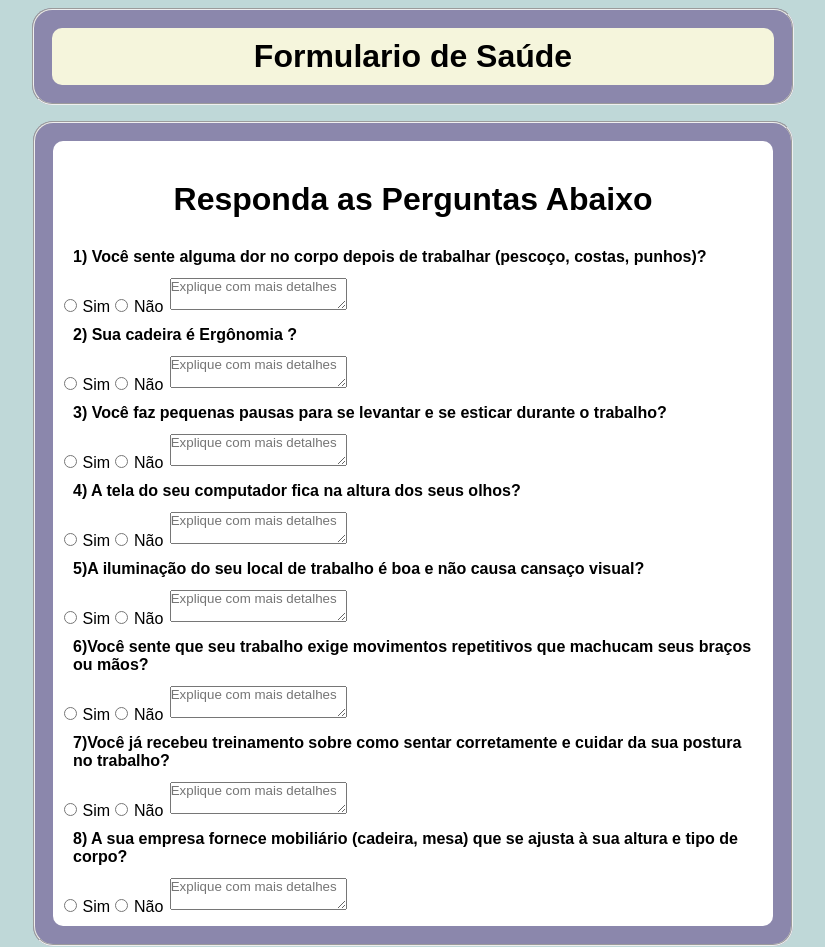
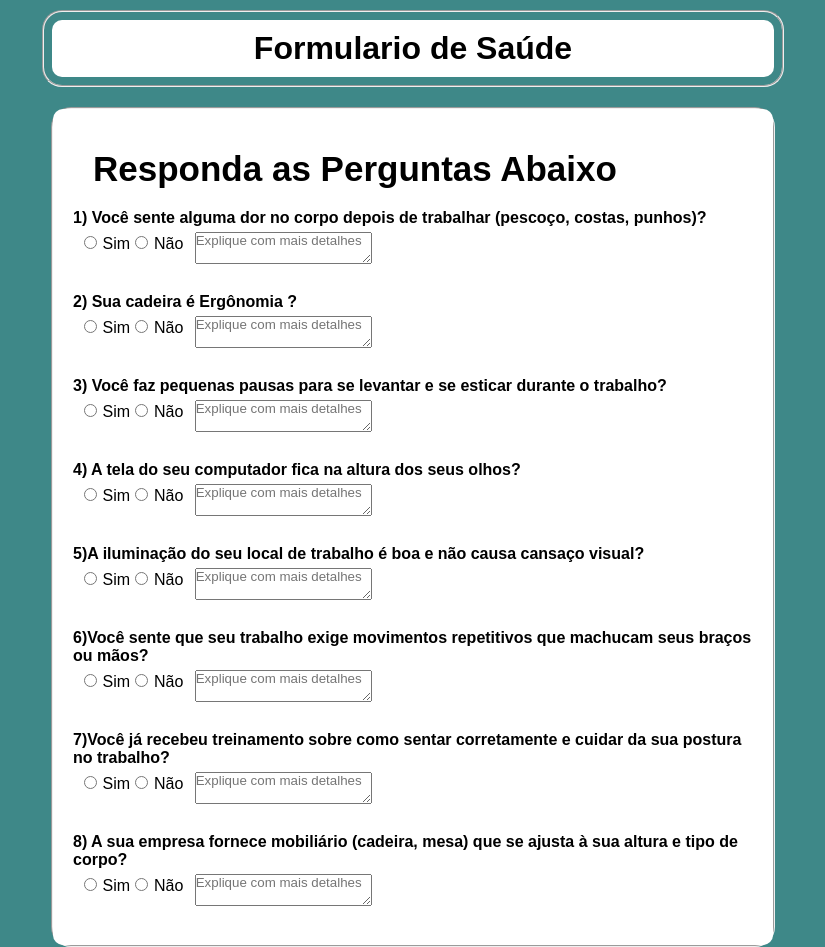
Before and after one commit to Wellinton071/Formul-rio-de-Perguntas-Erg-nomicas, a plain HTML site: page index.html in a window 1280 px wide. Shown: the top 947 px of the page, without its empty margins (227-1052 px from the left). Drawn offline with Linux system fonts and the light colour scheme.

Commit message:
Ataulzando

```diff
--- a/css/style.css
+++ b/css/style.css
@@ -9,9 +9,9 @@
 
 .group-top{
 
-    margin: 10px;
+    margin: 8px;
     width: 702px;
-    background-color: beige;
+    background-color: white;
     text-align: center;
     padding: 10px;
     border-radius: 10px;
@@ -22,16 +22,15 @@
 
 fieldset{
     border-radius: 20px;
-    padding: 8px;
-    margin: 8px;
-    background-color: rgb(139, 135, 172);
+    margin: 10px;
+
 }
 
 form{
     display: flex;
     flex-direction: column;
     align-items: center;
-    background-color: rgb(191, 216, 216);
+    background-color: rgb(62, 136, 136);
     width: 100vw;
     height: 950px;
 }
@@ -42,37 +41,53 @@ form{
     background-color: white;
     border-radius: 10px;
     padding: 10px;
-    margin: 10px;
     width: 700px;
 
 }
 
-input{
+input {
     margin: 1px;
+    position: relative;
+    bottom: 40px;
+    left: 20px;
+}
+label{
+    position: relative;
+    bottom: 40px;
+    left: 20px;
 }
 
+
 textarea{
-    margin: 2px;
+    margin: 5px;
+    position: relative;
+    left: 22px;
+    bottom: 20px;
 }
+
 h3{
     margin: 20px;
-    text-align: center;
-    font-size: 2rem;
+
+    font-size: 35px;
     padding: 10px;
+    width: 640px;
+
 }
+
 h4{
     margin: 10px;
-
+    position: relative;
+    top: -10px;
 }
 
 footer{
     display: flex;
     justify-content: center;
     align-items: center;
-    background-color: rgb(177, 165, 165);
+    background-color: rgb(230, 224, 224);
     height: 113px;
+}
 
-}
 p{
     color: black;
     text-align: center;
```
Also changed, not shown: index.html (line endings or trailing spaces).
